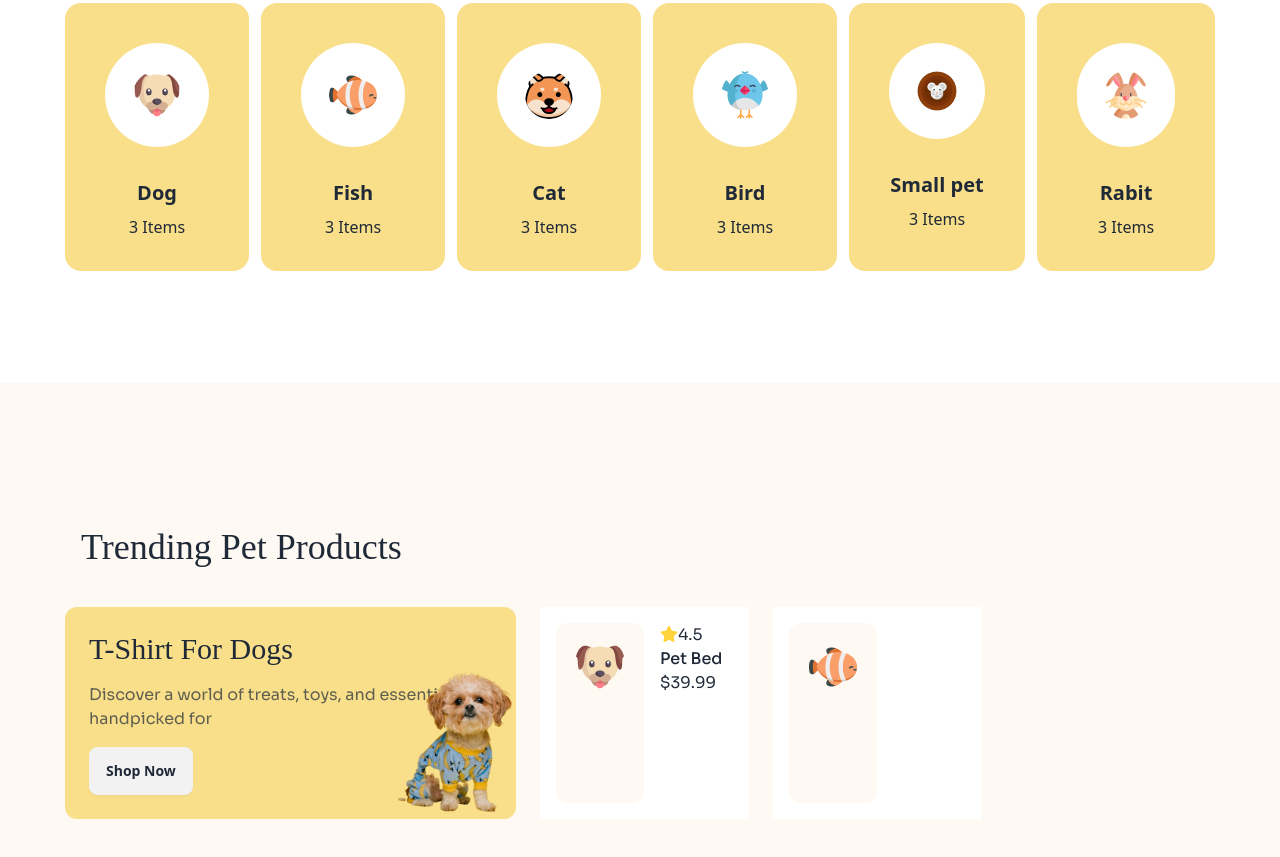
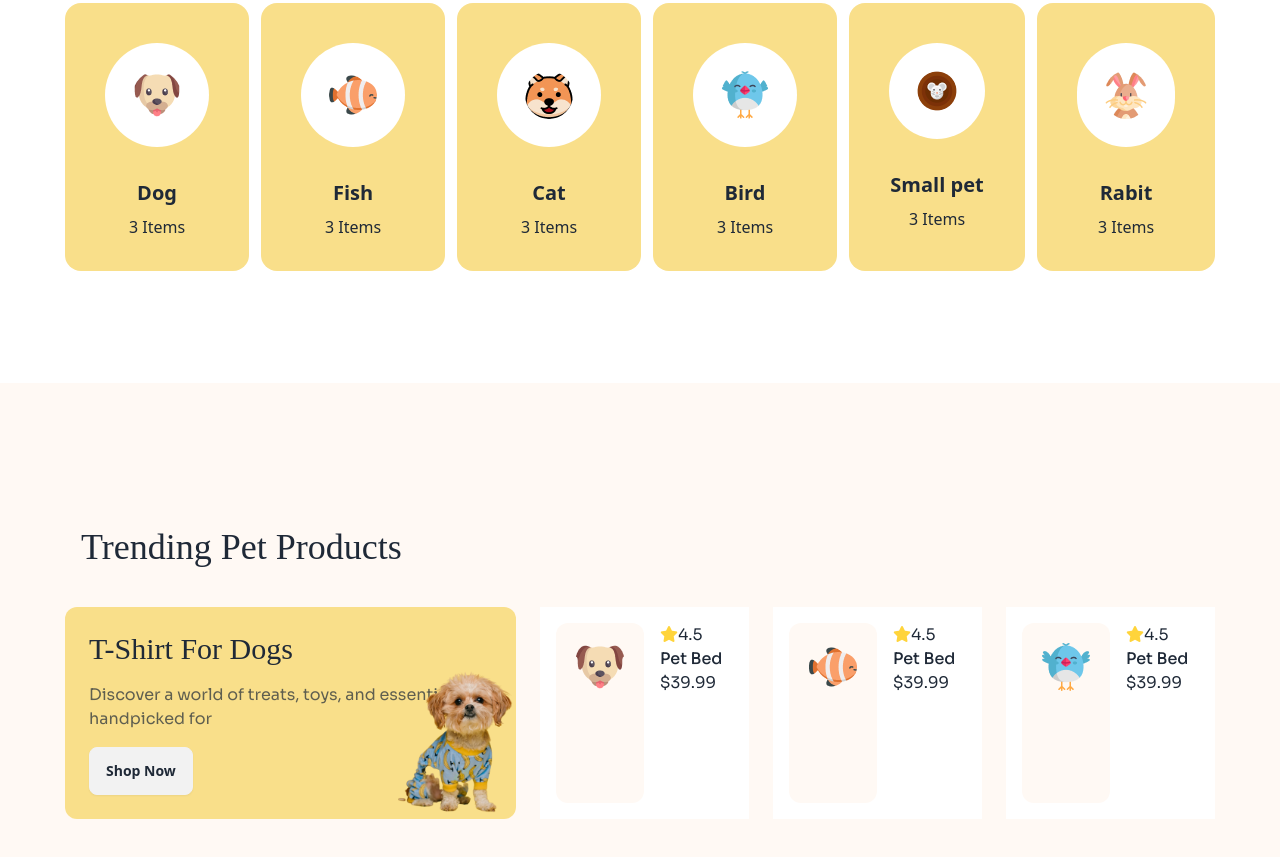
Before and after one commit to mim-1612/pet-house, a plain HTML site: page index.html in a window 1280 px wide. Shown: the part 1032-1889 px from the top of the page. Drawn offline with nearby package versions, Linux system fonts and the light colour scheme; a web font is replaced by a local one.

Commit message:
added the trending part-2

```diff
--- a/index.html
+++ b/index.html
@@ -180,6 +180,22 @@
                 <div class="p-5 bg-secondery  rounded-xl ">
                   <img src="./c1-assets/fish-cartoon.png" alt="">
                 </div>
+                <div>
+                    <p class="font-sora"><i class="fa-solid fa-star" style="color: #FFD43B;"></i>4.5</p>
+                    <p class="font-sora font-medium">Pet Bed</p>
+                    <p class="font-sora font-me">$39.99</p>
+                  </div>
+                </div>
+                <div class="flex bg-white p-4 gap-4">
+                  <div class="p-5 bg-secondery  rounded-xl ">
+                    <img src="./c1-assets/bird-cartoon.png" alt="">
+                  </div>
+                  <div>
+                    <p class="font-sora"><i class="fa-solid fa-star" style="color: #FFD43B;"></i>4.5</p>
+                    <p class="font-sora font-medium">Pet Bed</p>
+                    <p class="font-sora font-me">$39.99</p>
+                  </div>
+                </div>
 
 </body>
 </html>
```
